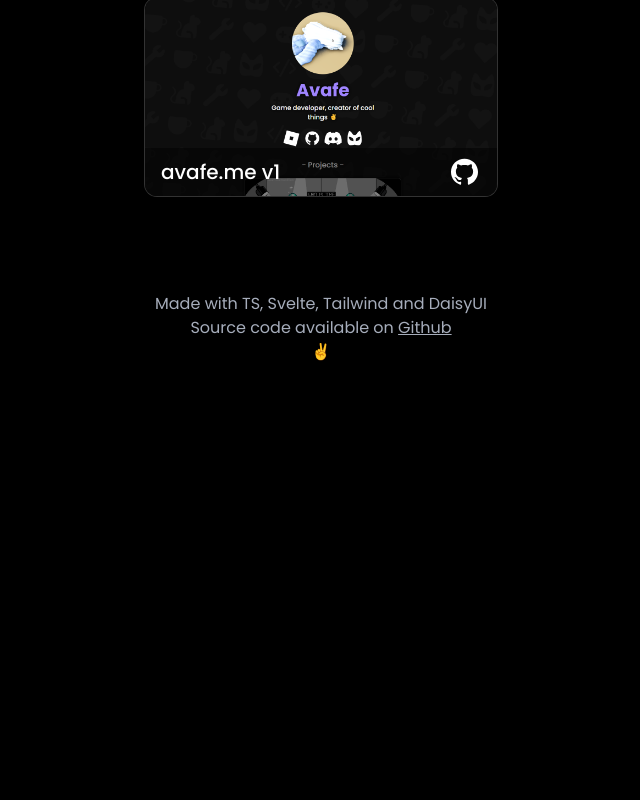
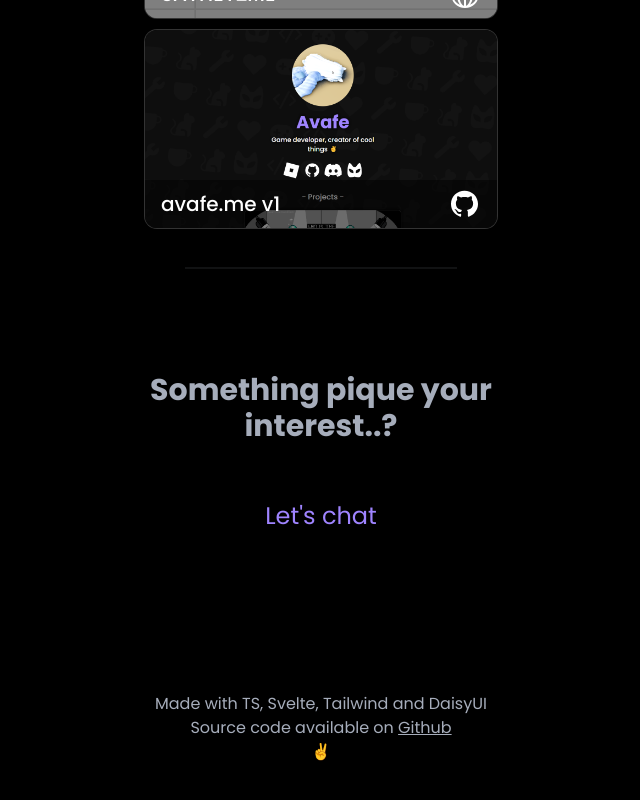
Before and after one commit to ImAvafe/imavafe.github.io-v2, a SvelteKit app: page / in a window 1280 px wide. Shown: the part 3918-4718 px from the top of the page, without its empty margins (319-959 px from the left). Before the commit the page ends 4330 px from the top, so only its background shows below. Built offline with nearby package versions, Linux system fonts and the light colour scheme.

Commit message:
Add chat call to action

```diff
--- /dev/null
+++ b/src/lib/components/ReachOut.svelte
@@ -0,0 +1,45 @@
+<div class="my-16 flex flex-col items-center gap-14">
+  <h2 class="font-bold text-3xl text-center">
+    Something pique your interest..?
+  </h2>
+  <span class="cl-effect-1">
+    <a href="/discord-dms" target="_blank" rel="noopener noreferrer" class="text-primary text-2xl">Let's chat</a>
+  </span>
+</div>
+
+<style>
+  .cl-effect-1 a::before,
+  .cl-effect-1 a::after {
+    display: inline-block;
+    opacity: 0;
+    -webkit-transition: -webkit-transform 0.3s, opacity 0.2s;
+    -moz-transition: -moz-transform 0.3s, opacity 0.2s;
+    transition: transform 0.3s, opacity 0.2s;
+  }
+
+  .cl-effect-1 a::before {
+    margin-right: 10px;
+    content: '[';
+    -webkit-transform: translateX(20px);
+    -moz-transform: translateX(20px);
+    transform: translateX(20px);
+  }
+
+  .cl-effect-1 a::after {
+    margin-left: 10px;
+    content: ']';
+    -webkit-transform: translateX(-20px);
+    -moz-transform: translateX(-20px);
+    transform: translateX(-20px);
+  }
+
+  .cl-effect-1 a:hover::before,
+  .cl-effect-1 a:hover::after,
+  .cl-effect-1 a:focus::before,
+  .cl-effect-1 a:focus::after {
+    opacity: 1;
+    -webkit-transform: translateX(0px);
+    -moz-transform: translateX(0px);
+    transform: translateX(0px);
+  }
+</style>
--- a/src/routes/+page.svelte
+++ b/src/routes/+page.svelte
@@ -1,12 +1,15 @@
 <script>
   import Intro from "$lib/sections/Intro.svelte";
 	import Projects from "$lib/sections/Projects.svelte";
+  import ReachOut from "$lib/components/ReachOut.svelte";
 </script>
 
 <div class="pt-14 flex-col justify-center items-center inline-flex">
-  <div class="max-w-6xl w-96 flex-col justify-center items-center inline-flex px-4">
+  <div class="max-w-6xl gap-4 w-96 flex-col justify-center items-center inline-flex px-4">
     <Intro />
     <div class="divider pl-10 pr-10"></div>
     <Projects />
+    <div class="divider pl-10 pr-10"></div>
+    <ReachOut />
   </div>
 </div>
```
